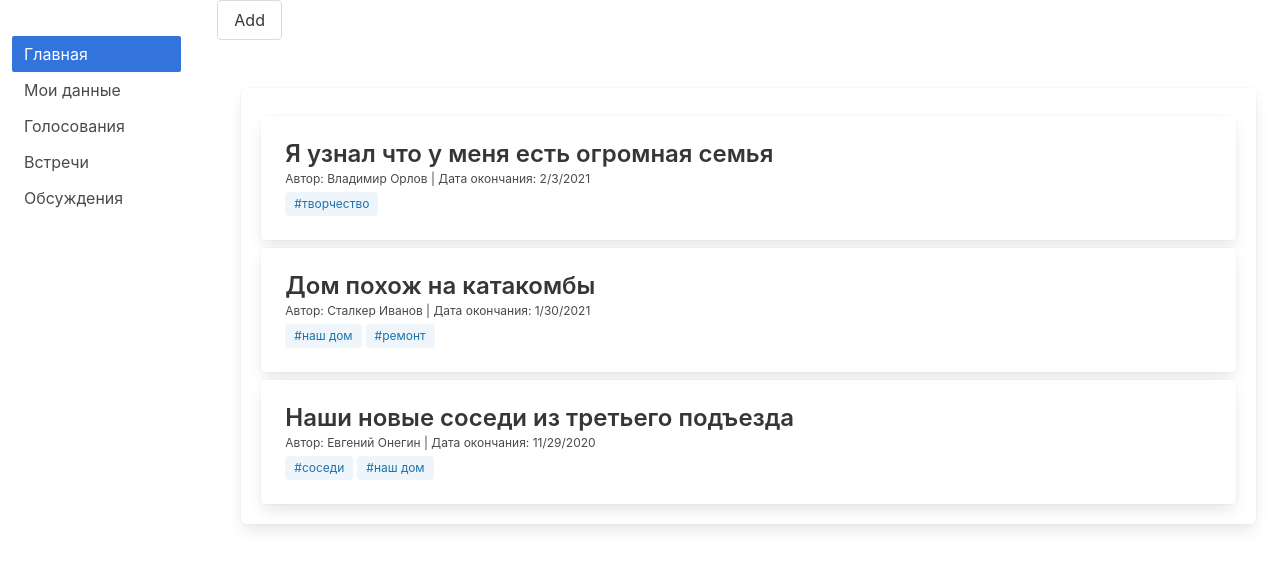
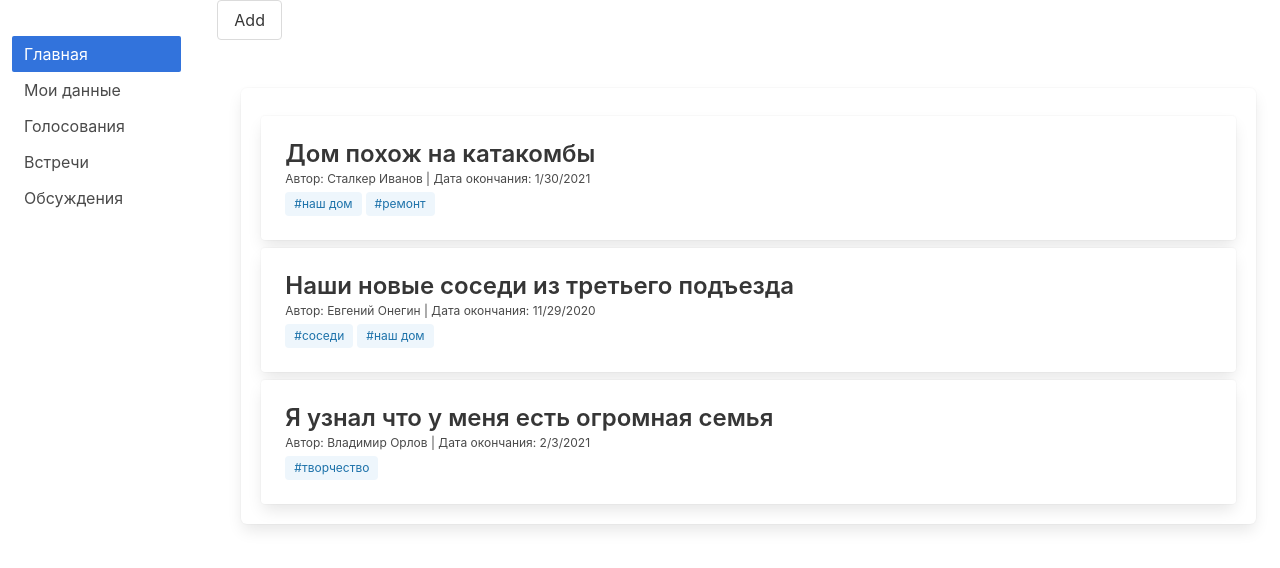
Before and after one commit to BelarusDigitalFuture/o, a React (Create React App) app: page /discussions in a window 1280 px wide. Shown: the top 568 px of the page. Built offline with nearby package versions, Linux system fonts and the light colour scheme.

Commit message:
cards are sorted based on date prop

```diff
--- a/src/containers/CardsList/CardsList.js
+++ b/src/containers/CardsList/CardsList.js
@@ -25,8 +25,9 @@ const CardsList = ({ data, isTopics = false, isEvents = false, isPolls = false }
     cardsSet = showOpen
       ? data.filter((x) => x.date.getTime() >= new Date().getTime())
       : data.filter((x) => x.date.getTime() < new Date().getTime());
+    cardsSet = cardsSet.sort((x, y) => x.date.getDate() - y.date.getDate());
   } else {
-    cardsSet = data;
+    cardsSet = data.sort((x, y) => y.date.getDate() - x.date.getDate());
   }
   const tagList = cardsSet.map((x) => x.tags).flat();
 
```
